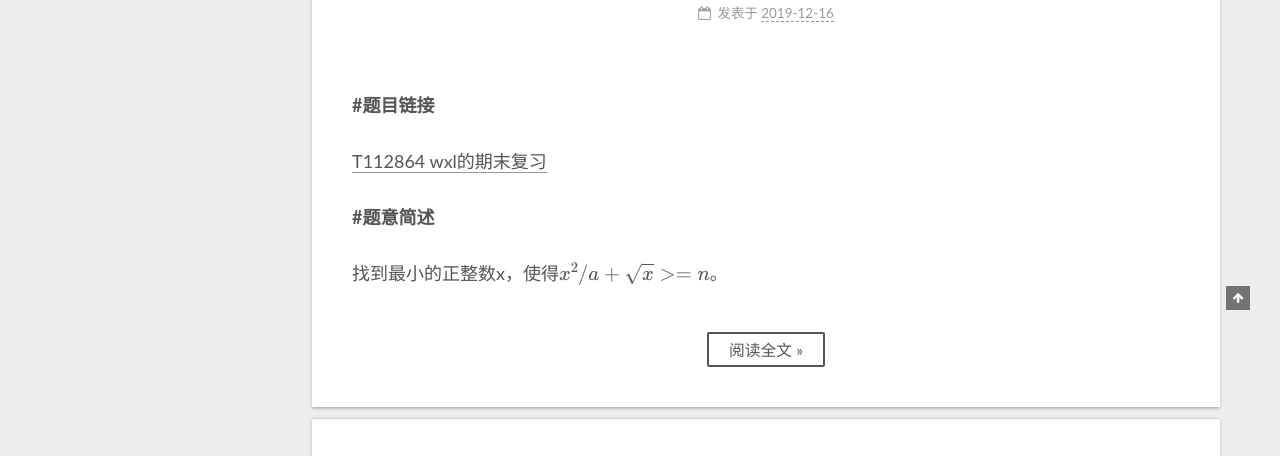
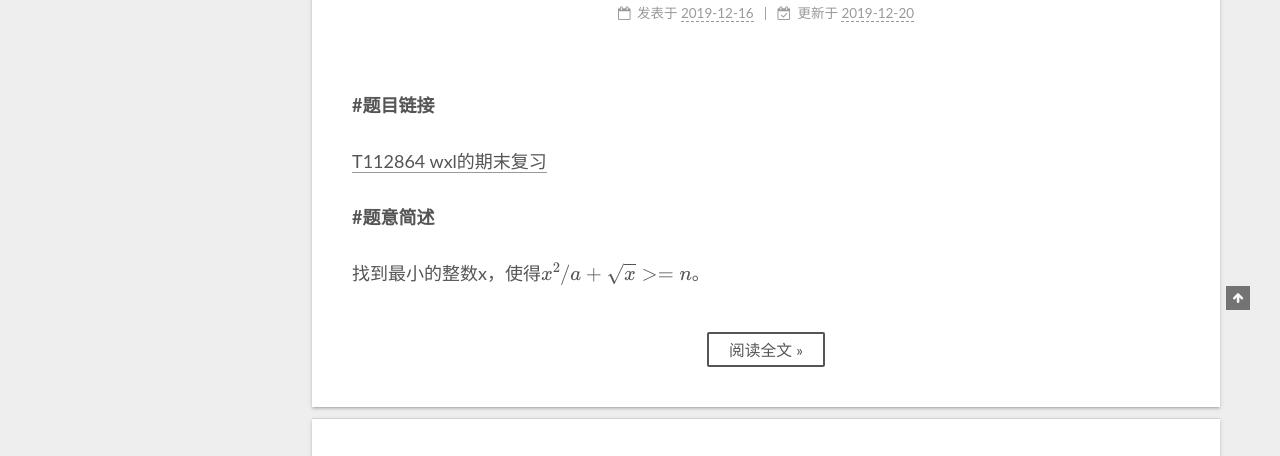
Before and after one commit to LLSGYN/LLSGYN.github.io, a plain HTML site: page index.html in a window 1280 px wide. Shown: the part 590-1046 px from the top of the page. Drawn offline with nearby package versions, Linux system fonts and the light colour scheme; some packages are replaced by stand-ins of ours; a script that the page names is missing.

Commit message:
Site updated: 2019-12-20 15:05:03

```diff
--- a/index.html
+++ b/index.html
@@ -264,9 +264,15 @@
               </span>
               <span class="post-meta-item-text">发表于</span>
 
-
-              <time title="创建时间：2019-12-16 16:45:04 / 修改时间：17:48:52" itemprop="dateCreated datePublished" datetime="2019-12-16T16:45:04+08:00">2019-12-16</time>
+              <time title="创建时间：2019-12-16 16:45:04" itemprop="dateCreated datePublished" datetime="2019-12-16T16:45:04+08:00">2019-12-16</time>
             </span>
+              <span class="post-meta-item">
+                <span class="post-meta-item-icon">
+                  <i class="fa fa-calendar-check-o"></i>
+                </span>
+                <span class="post-meta-item-text">更新于</span>
+                <time title="修改时间：2019-12-20 15:04:17" itemprop="dateModified" datetime="2019-12-20T15:04:17+08:00">2019-12-20</time>
+              </span>
 
 
 
@@ -282,7 +288,7 @@
           <p><strong>#题目链接</strong></p>
 <p><a href="https://www.luogu.com.cn/problem/T112864" target="_blank" rel="noopener">T112864 wxl的期末复习</a></p>
 <p><strong>#题意简述</strong></p>
-<p>找到最小的正整数x，使得$x^2/a + \sqrt{x} &gt;= n$。</p>
+<p>找到最小的整数x，使得$x^2/a + \sqrt{x} &gt;= n$。</p>
           <!--noindex-->
             <div class="post-button">
               <a class="btn" href="/2019/12/16/310OI-D-wxl%E7%9A%84%E6%9C%9F%E6%9C%AB%E5%A4%8D%E4%B9%A0/#more" rel="contents">
```
Also changed, not shown: 2019/12/16/310OI-D-wxl的期末复习/index.html (+12 -6 lines).
